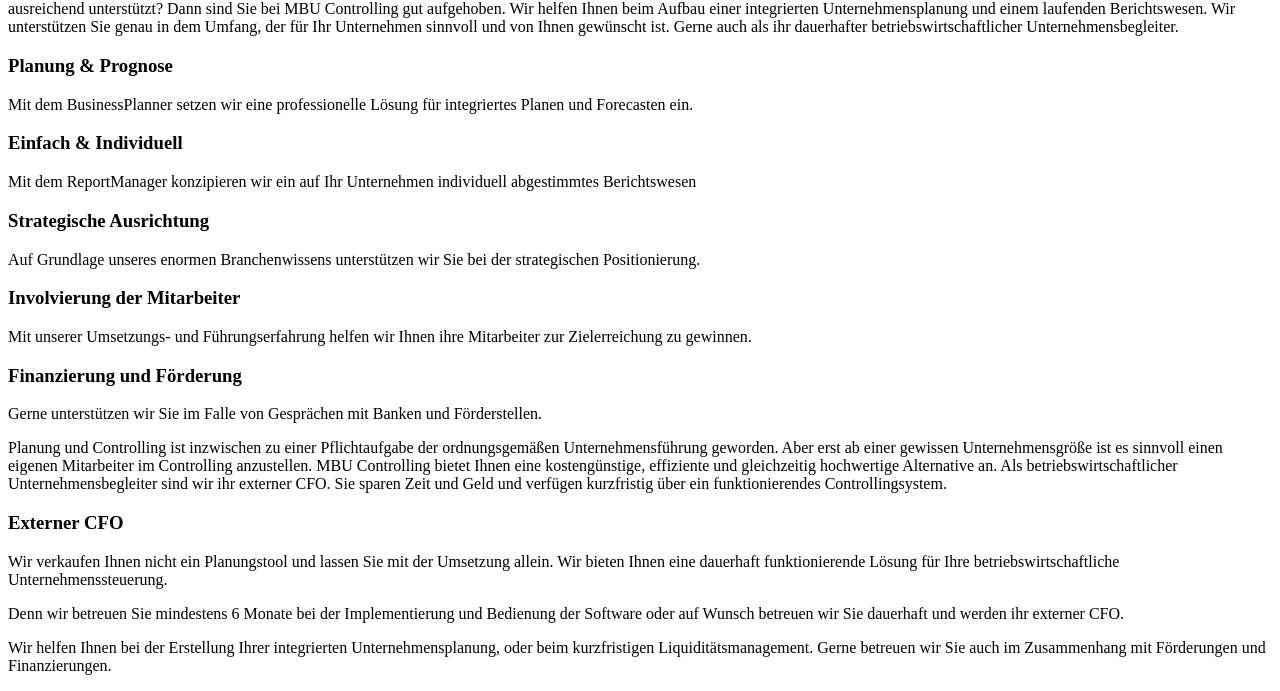
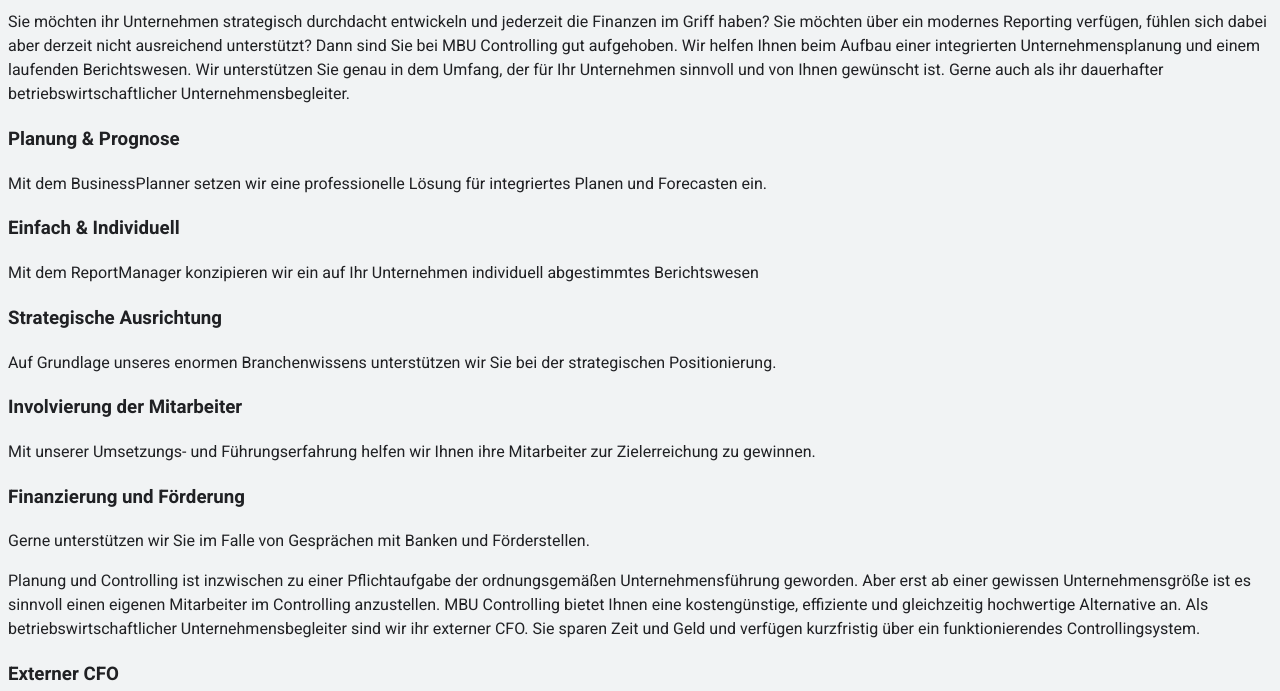
Before and after one commit to mimomoto/mbucontrolling, a plain HTML site: page docs/index.html in a window 1280 px wide. Shown: the part 203-894 px from the top of the page. Drawn offline with Linux system fonts and the light colour scheme.

Commit message:
added css

```diff
--- a/docs/index.html
+++ b/docs/index.html
@@ -4,12 +4,13 @@
 		<title>
 			MBU Controlling - Mein betriebswirtschaftlicher Unternehmensbegleiter
 		</title>
+		<link href="https://fonts.googleapis.com/css?family=Heebo:400,700&display=swap" rel="stylesheet"/>
+		<link href="stylesheet.css" rel="stylesheet"/>
 	</head>
 	<body>
 		<h1>
 			MBU Controlling - Mein betriebswirtschaftlicher Unternehmensbegleiter
-		</h1>
-<h1>
+		</h1><h1>
 	CONTROLLING AS A SERVICE
 </h1>
 <h2>
--- /dev/null
+++ b/docs/stylesheet.css
@@ -0,0 +1,9 @@
+body {
+	background-color: #f1f3f4;
+	font-family: 'Heebo', sans-serif;
+	color: #202124;
+}
+::selection {
+    background: #f76A71;
+    color: #f1f3f4;
+}
--- /dev/null
+++ b/src/stylesheet.css
@@ -0,0 +1,9 @@
+body {
+	background-color: #f1f3f4;
+	font-family: 'Heebo', sans-serif;
+	color: #202124;
+}
+::selection {
+    background: #f76A71;
+    color: #f1f3f4;
+}
```
Also changed, not shown: src/header.html (+2 -0 lines), 1 other file.
